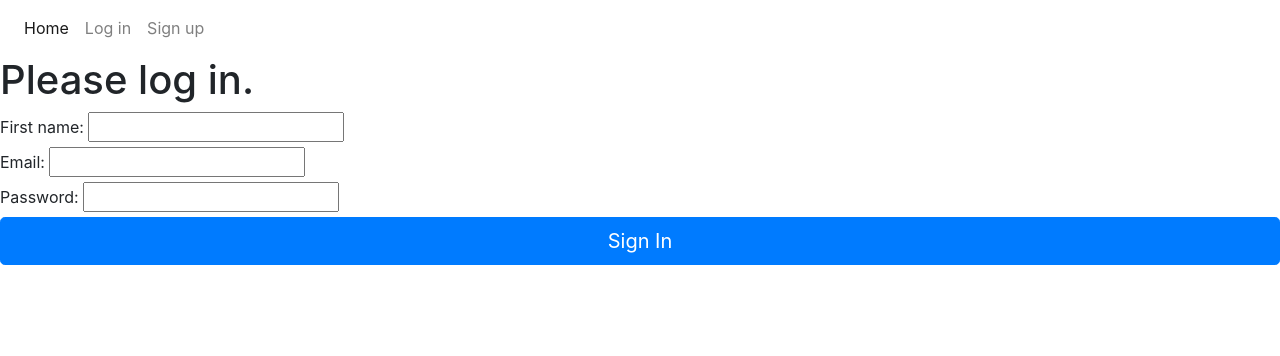
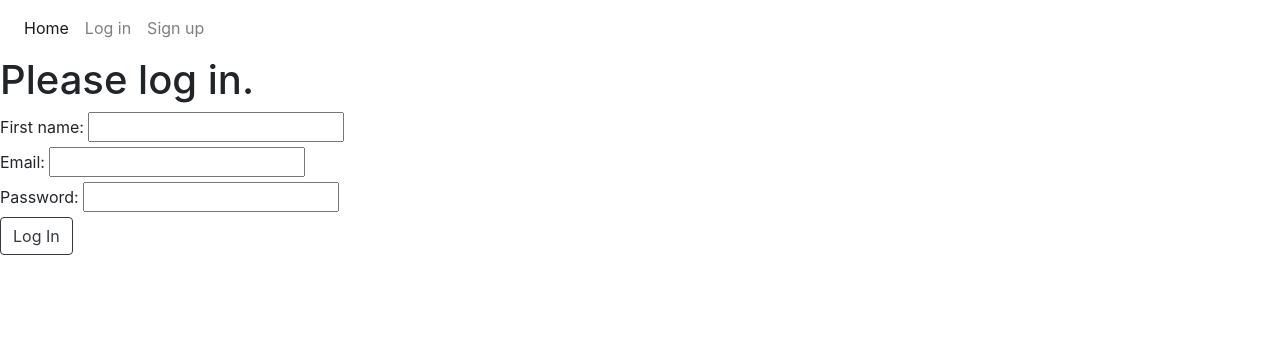
Before and after one commit to lyn-phan/hb-project-hygge-2, a Flask app: page /login in a window 1280 px wide. Shown: the top 356 px of the page. Run offline with Flask 2, Linux system fonts and the light colour scheme; some libraries are stand-ins or nearby versions.

Commit message:
styling log in page

```diff
--- a/Templates/login.html
+++ b/Templates/login.html
@@ -2,11 +2,12 @@
 {% block title %} Log in {% endblock %}
 
 {% block content %}
+<body class="login-page" id="login-body">
 <link rel="stylesheet" href="/static/css/style.css" />
-<div class="login-bg" id="login-details">
+
+<div class="login-window" id="login-details">
   <h1>Please log in.</h1>
-
-  <form action="/login" method="POST" id="login_form">
+  <form action="/login" method="POST" id="login-form">
         <label for="fname"> First name: </label>
         <input type="fname" name="fname">
     <br>
@@ -16,24 +17,10 @@
         <label for="password"> Password: </label>
         <input type="password" name="password">
     <br>
-    <button class="btn btn-lg btn-primary btn-block" type="submit" id="login-btn">Sign In
+    <!-- <a class="btn btn-outline-dark" href="/login" role="button" id="login-btn">Log in</a> -->
+    <button class="btn btn-outline-dark" type="submit" id="login-btn">Log In
     </button>
     </form>
-    <!-- true is above; bootstrap version below-->
-    <!-- <form action="/login" method="POST" id="login_form">
-      <div class="form-group">
-        <label for="fname">First name</label>
-        <input type="fname" class="form-control" id="fname" aria-describedby="fname">
-      </div>
-      <div class="form-group">
-        <label for="email">Email</label>
-        <input type="email" class="form-control" id="email">
-      </div>
-      <div class="form-group">
-        <label for="password">Password</label>
-        <input type="password" class="form-control" id="password">
-      </div>
-      <button type="submit" class="btn btn-primary">Submit</button>
-    </form> -->
 </div>
+</body>
 {% endblock %}
```
Also changed, not shown: Templates/homepage.html (+5 -6 lines).
